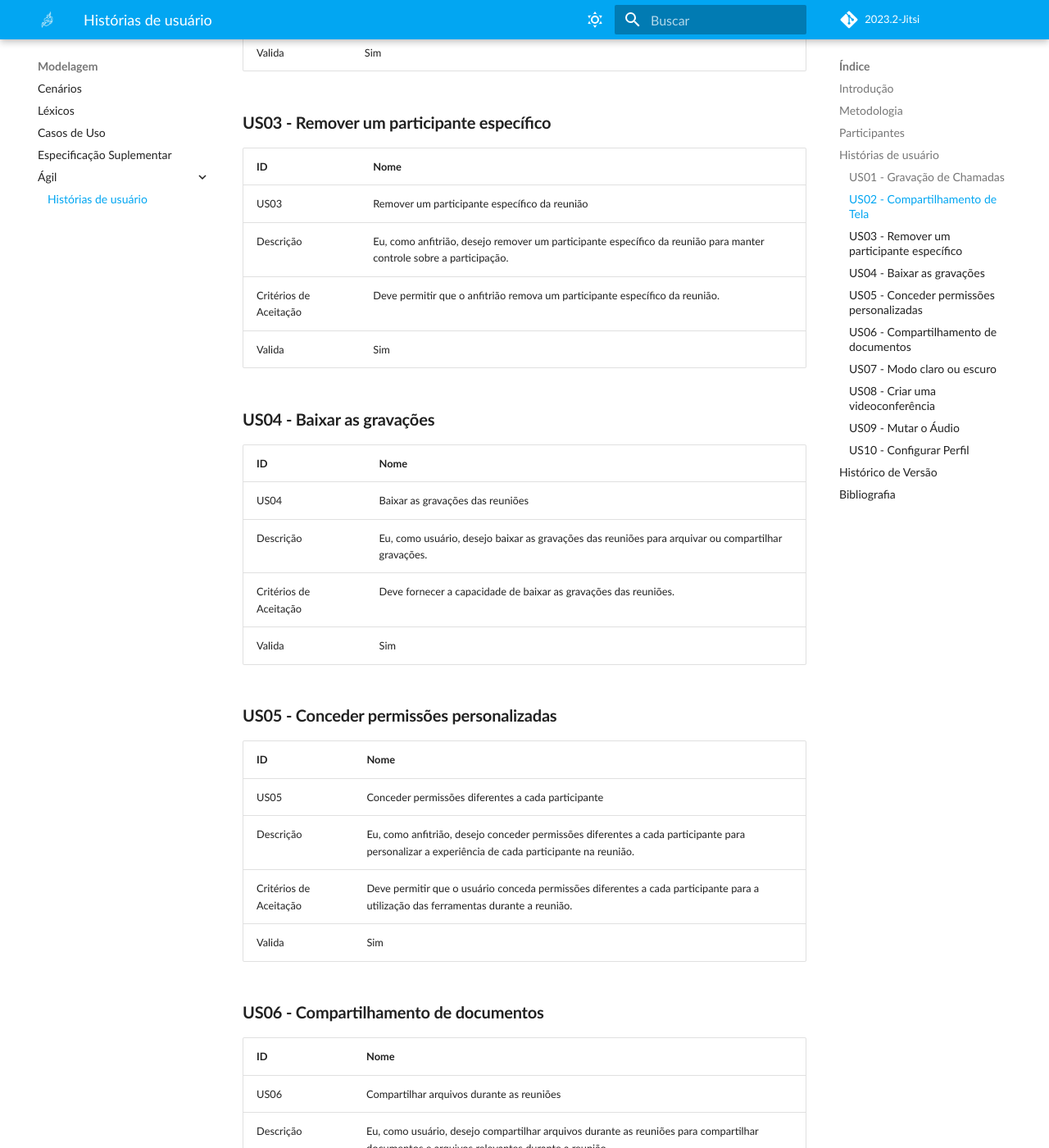
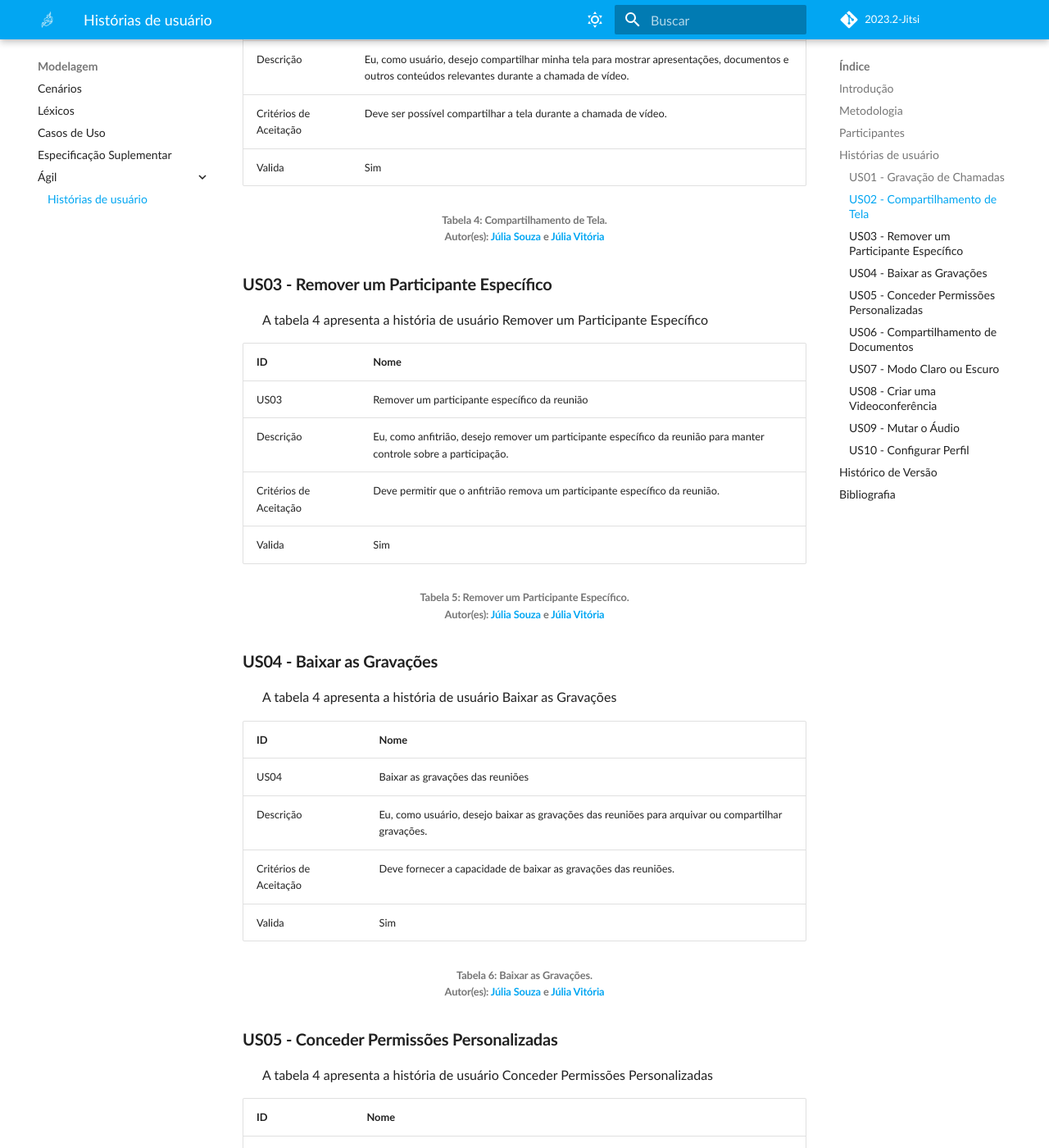
Before and after one commit to Requisitos-de-Software/2023.2-Jitsi, an MkDocs documentation site: the page built from docs/Modelagem/historias.md, in a window 1280 px wide and 1400 px high, scrolled down 1905 px. Shown: the whole window at 82% size. Built offline with MkDocs 1.6.1 and Material for MkDocs 9.7.7, drawn with Linux system fonts in a browser that asks for light colours; some web fonts are replaced; comment, search, counter and statistics services are not loaded; some of the changed text lies outside the part shown.

Commit message:
incluindo legendas e titulos nas tabelas de historias

```diff
--- a/docs/Modelagem/historias.md
+++ b/docs/Modelagem/historias.md
@@ -65,6 +65,10 @@
 </p>
 
 ### **US01 - Gravação de Chamadas**
+<p align="justify">
+&emsp;&emsp;A tabela 3 apresenta a história de usuário Gravação de Chamadas
+</p>
+
 | ID    | Nome           |
 |-------|----------------|
 | US01  | Gravar chamadas de vídeo |
@@ -72,9 +76,18 @@
 | Critérios de Aceitação | Deve permitir a gravação de chamadas de vídeo. |
 | Valida | Sim |
 
+<center>
+<h6> Tabela 3: Gravação de Chamadas.
+<br/> Autor(es): <a href="https://github.com/JuliaSSouza">Júlia Souza</a> e <a href="https://github.com/Juhvitoria4">Júlia Vitória</a></h6>
+</center>
+
 
 
 ### **US02 - Compartilhamento de Tela**
+<p align="justify">
+&emsp;&emsp;A tabela 4 apresenta a história de usuário Compartilhamento de Tela
+</p>
+
 | ID    | Nome           |
 |-------|----------------|
 | US02  | Compartilhar minha tela |
@@ -82,9 +95,17 @@
 | Critérios de Aceitação | Deve ser possível compartilhar a tela durante a chamada de vídeo. |
 | Valida | Sim |
 
+<center>
+<h6> Tabela 4: Compartilhamento de Tela.
+<br/> Autor(es): <a href="https://github.com/JuliaSSouza">Júlia Souza</a> e <a href="https://github.com/Juhvitoria4">Júlia Vitória</a></h6>
+</center>
 
 
-### **US03 - Remover um participante específico**
+### **US03 - Remover um Participante Específico**
+<p align="justify">
+&emsp;&emsp;A tabela 4 apresenta a história de usuário Remover um Participante Específico
+</p>
+
 | ID    | Nome           |
 |-------|----------------|
 | US03  | Remover um participante específico da reunião |
@@ -92,8 +113,16 @@
 | Critérios de Aceitação | Deve permitir que o anfitrião remova um participante específico da reunião. |
 |Valida | Sim |
 
+<center>
+<h6> Tabela 5:  Remover um Participante Específico.
+<br/> Autor(es): <a href="https://github.com/JuliaSSouza">Júlia Souza</a> e <a href="https://github.com/Juhvitoria4">Júlia Vitória</a></h6>
+</center>
 
-### **US04 - Baixar as gravações**
+### **US04 - Baixar as Gravações**
+<p align="justify">
+&emsp;&emsp;A tabela 4 apresenta a história de usuário Baixar as Gravações
+</p>
+
 | ID    | Nome           |
 |-------|----------------|
 | US04  | Baixar as gravações das reuniões |
@@ -101,9 +130,16 @@
 | Critérios de Aceitação | Deve fornecer a capacidade de baixar as gravações das reuniões. |
 |Valida | Sim |
 
+<center>
+<h6> Tabela 6: Baixar as Gravações.
+<br/> Autor(es): <a href="https://github.com/JuliaSSouza">Júlia Souza</a> e <a href="https://github.com/Juhvitoria4">Júlia Vitória</a></h6>
+</center>
 
 
-### **US05 - Conceder permissões personalizadas**
+### **US05 - Conceder Permissões Personalizadas**
+<p align="justify">
+&emsp;&emsp;A tabela 4 apresenta a história de usuário Conceder Permissões Personalizadas
+</p>
 | ID    | Nome           |
 |-------|----------------|
 | US05  | Conceder permissões diferentes a cada participante |
@@ -111,9 +147,15 @@
 | Critérios de Aceitação | Deve permitir que o usuário conceda permissões diferentes a cada participante para a utilização das ferramentas durante a reunião. |
 |Valida | Sim |
 
+<center>
+<h6> Tabela 7: Conceder Permissões Personalizadas.
+<br/> Autor(es): <a href="https://github.com/JuliaSSouza">Júlia Souza</a> e <a href="https://github.com/Juhvitoria4">Júlia Vitória</a></h6>
+</center>
 
-
-### **US06 - Compartilhamento de documentos**
+### **US06 - Compartilhamento de Documentos**
+<p align="justify">
+&emsp;&emsp;A tabela 4 apresenta a história de usuário Compartilhamento de Documentos
+</p>
 | ID    | Nome           |
 |-------|----------------|
 | US06  | Compartilhar arquivos durante as reuniões |
@@ -121,9 +163,15 @@
 | Critérios de Aceitação | Deve permitir o compartilhamento de arquivos durante as reuniões. |
 |Valida | Sim |
 
+<center>
+<h6> Tabela 8: Compartilhamento de Documentos.
+<br/> Autor(es): <a href="https://github.com/JuliaSSouza">Júlia Souza</a> e <a href="https://github.com/Juhvitoria4">Júlia Vitória</a></h6>
+</center>
 
-
-### **US07 - Modo claro ou escuro**
+### **US07 - Modo Claro ou Escuro**
+<p align="justify">
+&emsp;&emsp;A tabela 4 apresenta a história de usuário Modo Claro ou Escuro
+</p>
 | ID    | Nome           |
 |-------|----------------|
 | US07  | Oferecer um modo claro ou escuro de interface como parte das funcionalidades |
@@ -131,9 +179,15 @@
 | Critérios de Aceitação | Deve oferecer um modo claro ou escuro como parte das funcionalidades de acessibilidade.|
 |Valida | Sim |
 
+<center>
+<h6> Tabela 9: Modo Claro ou Escuro.
+<br/> Autor(es): <a href="https://github.com/JuliaSSouza">Júlia Souza</a> e <a href="https://github.com/Juhvitoria4">Júlia Vitória</a></h6>
+</center>
 
-
-### **US08 - Criar uma videoconferência**
+### **US08 - Criar uma Videoconferência**
+<p align="justify">
+&emsp;&emsp;A tabela 4 apresenta a história de usuário Criar uma Videoconferência
+</p>
 | ID    | Nome           |
 |-------|----------------|
 | US08  | Criar uma videoconferência |
@@ -141,9 +195,15 @@
 | Critérios de Aceitação | Deve permitir a criação de videoconferências. |
 |Valida | Sim |
 
-
+<center>
+<h6> Tabela 10: Criar uma Videoconferência.
+<br/> Autor(es): <a href="https://github.com/JuliaSSouza">Júlia Souza</a> e <a href="https://github.com/Juhvitoria4">Júlia Vitória</a></h6>
+</center>
 
 ### **US09 - Mutar o Áudio**
+<p align="justify">
+&emsp;&emsp;A tabela 4 apresenta a história de usuário Mutar o Áudio
+</p>
 | ID    | Nome           |
 |-------|----------------|
 | US09  | Mutar o áudio  |
@@ -151,9 +211,16 @@
 | Critérios de Aceitação | Deve possuir a opção de mutar o áudio. |
 | Valida | Sim |
 
+<center>
+<h6> Tabela 11: Mutar o Áudio.
+<br/> Autor(es): <a href="https://github.com/JuliaSSouza">Júlia Souza</a> e <a href="https://github.com/Juhvitoria4">Júlia Vitória</a></h6>
+</center>
 
 
 ### **US10 - Configurar Perfil**
+<p align="justify">
+&emsp;&emsp;A tabela 4 apresenta a história de usuário Configurar Perfil
+</p>
 | ID    | Nome           |
 |-------|----------------|
 | US10  | Configurar seu perfil com nome de usuário e foto |
@@ -161,7 +228,10 @@
 | Critérios de Aceitação | Deve permitir que o usuário configure seu perfil com nome de usuário e foto.
 |Valida | Sim |
 
-
+<center>
+<h6> Tabela 12: Configurar Perfil.
+<br/> Autor(es): <a href="https://github.com/JuliaSSouza">Júlia Souza</a> e <a href="https://github.com/Juhvitoria4">Júlia Vitória</a></h6>
+</center>
 
 
 ## **Histórico de Versão**
@@ -173,9 +243,10 @@
 |--------|------------|---------------------|-----------------------------------------------------------------------------------------------------|-------------------------------------------------|
 | `1.0`  | 18/10/2023 | Criação do artefato | [Júlia Souza](https://github.com/JuliaSSouza) e [Júlia Vitória](https://github.com/Juhvitoria4)| [Pedro Siqueira](https://github.com/PedroSiq)|
 | `1.1`  | 18/10/2023 | Aperfeiçoamento do artefato | [Júlia Souza](https://github.com/JuliaSSouza) e [Júlia Vitória](https://github.com/Juhvitoria4)| [Pedro Siqueira](https://github.com/PedroSiq)|
+| `1.2`  | 18/10/2023 | Inclusão titulos e legendas nas tabelas | [Júlia Souza](https://github.com/JuliaSSouza) e [Júlia Vitória](https://github.com/Juhvitoria4)| [Pedro Siqueira](https://github.com/PedroSiq)|
 
 
-<h6 align="center"> Tabela 12: Histórico de Versão.
+<h6 align="center"> Tabela 13: Histórico de Versão.
 <br> Autor(a): <a href="https://github.com/JuliaSSouza">Júlia Souza</a></h6>
 
 ## **Bibliografia**
```
